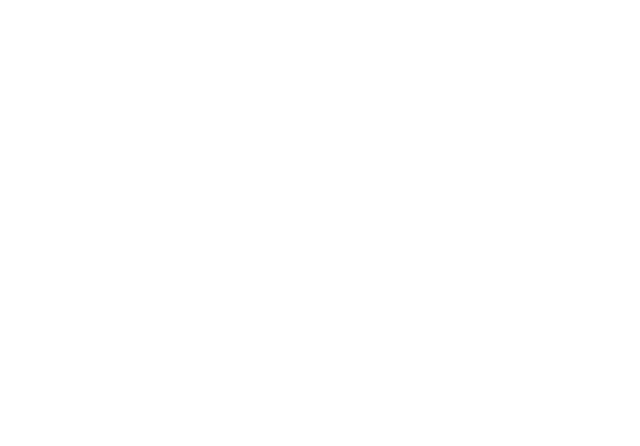
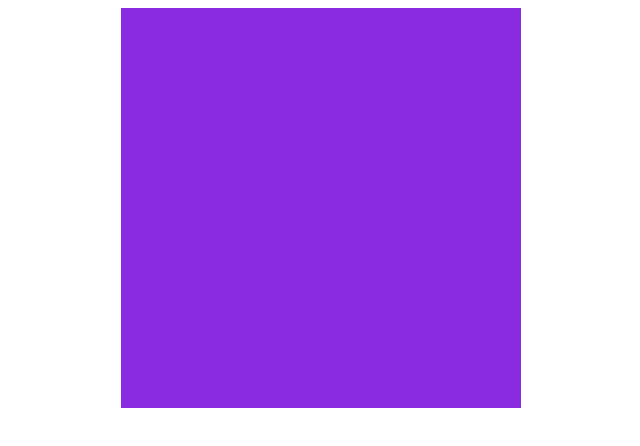
Before and after one commit to elcymon/tic-tac-toe, a plain HTML site: page index.html in a window 1280 px wide. Shown: the whole page, without its empty margins (319-959 px from the left). Drawn offline with Linux system fonts and the light colour scheme.

Commit message:
create container div and background color

```diff
--- a/css/style.css
+++ b/css/style.css
@@ -0,0 +1,7 @@
+.container {
+    display: flex;
+    margin: auto;
+    width: 400px;
+    height: 400px;
+    background-color: blueviolet;
+}
--- a/index.html
+++ b/index.html
@@ -9,7 +9,9 @@
 
     </head>
     <body>
+        <div class='container'>
 
+        </div>
 
         <script src='js/script.js'></script>
     </body>
```
